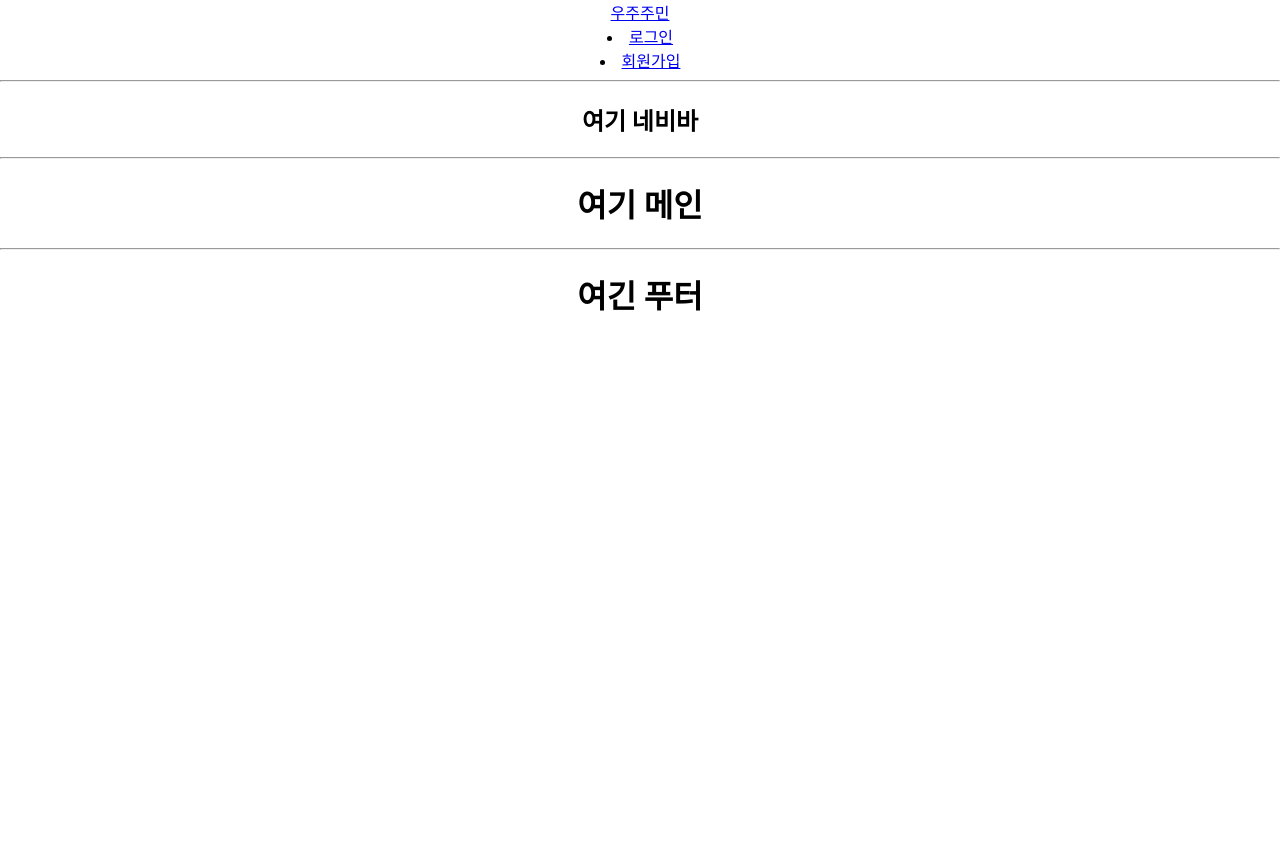
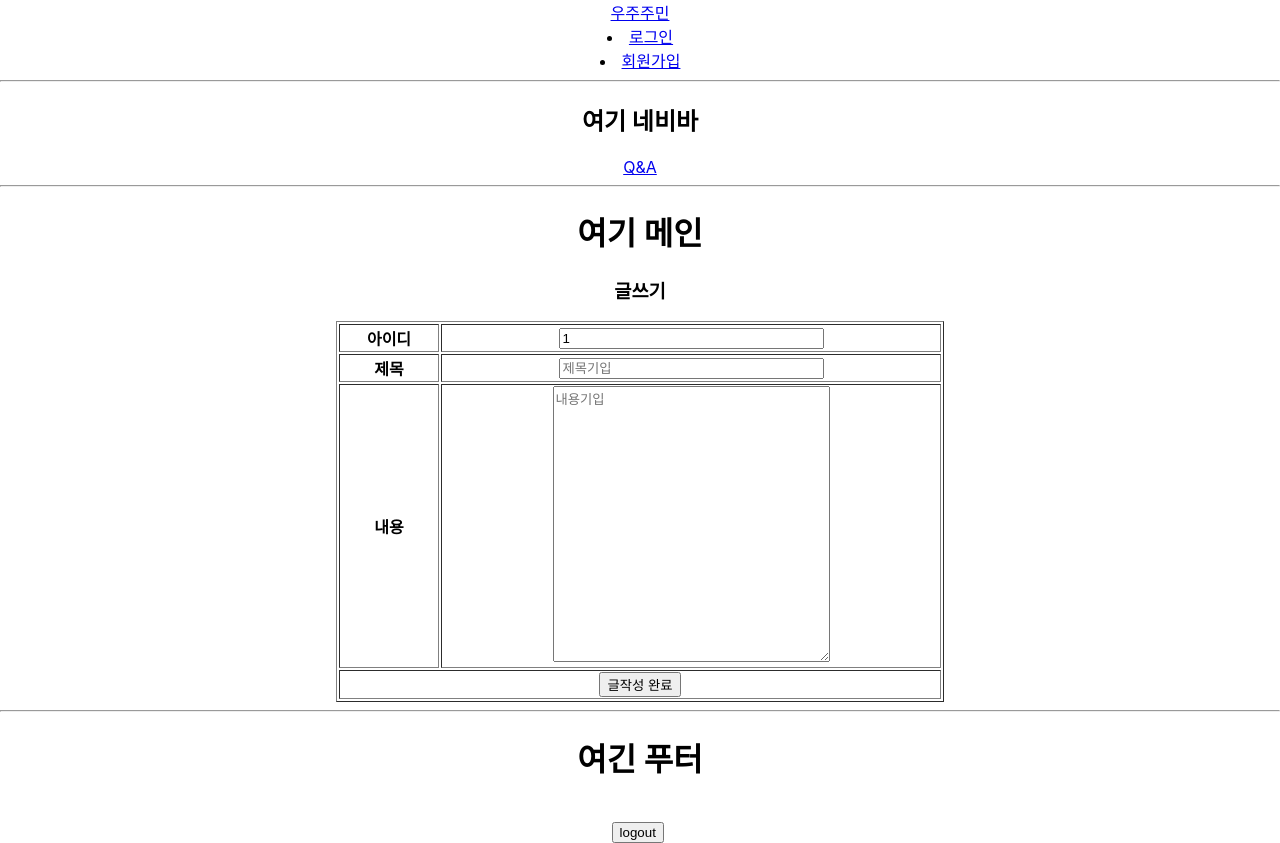
Before and after one commit to rhohye22/WOOJUJUMIN-FRONT, a React (Create React App) app: page /qnawrite in a window 1280 px wide. Before the commit the page ends 800 px from the top, so only its background shows below. Built offline with nearby package versions, Linux system fonts and the light colour scheme; sample sign-in values are in the browser's storage.

Commit message:
Qna관련  페이지 추가

```diff
--- a/src/App.js
+++ b/src/App.js
@@ -4,10 +4,15 @@ import { BrowserRouter, Routes, Route, Link } from "react-router-dom";
 import Login from "./components/login";
 import Main from "./components/main";
 import Regi from "./components/regi";
+import Qnalist from "./components/qna/qnalist";
+import Qnawrite from "./components/qna/qnawrite";
 
 import "./App.css";
 
 function App() {
+  function logout() {
+    localStorage.clear();
+  }
   return (
     <div className="App">
       <BrowserRouter>
@@ -20,30 +25,33 @@ function App() {
             <Link to="/regi">회원가입</Link>
           </li>
         </header>
-        <hr/>
+        <hr />
 
         <nav>
           <h1>여기 네비바</h1>
-
-
+          <Link to="/qnalist">Q&A</Link>
         </nav>
-        <hr/>
+        <hr />
 
         <main>
           <h1>여기 메인</h1>
           <Routes>
-            <Route path="/" element={<Main />} />
+            <Route exact path="/" element={<Main />} />
             <Route path="/login" element={<Login />} />
-            <Route path="regi" element={<Regi />} />
-
-
+            <Route path="/regi" element={<Regi />} />
+            // QNA
+            <Route path="/qnalist" element={<Qnalist />} />
+            <Route path="/qnawrite" element={<Qnawrite />} />
+            //
           </Routes>
         </main>
-        <hr/>
+        <hr />
       </BrowserRouter>
 
       <footer>
         <h1>여긴 푸터</h1>
+        <br />
+        <button onClick={() => logout()}>logout</button>&nbsp;
       </footer>
     </div>
   );
--- a/src/components/login.js
+++ b/src/components/login.js
@@ -9,7 +9,7 @@ function Login() {
   const history = useNavigate();
 
   const [id, setId] = useState("");
-  const [pwd, setPwd] = useState("");
+  const [password, setPassword] = useState("");
 
   const [cookies, setCookies] = useCookies("");
   // checkbox
@@ -28,15 +28,16 @@ function Login() {
   function login() {
     axios
       .post("http://localhost:3000/login", null, {
-        params: { id: id, pwd: pwd },
+        params: { id: id, password: password },
       })
       .then(function (resp) {
         // alert(resp.data);
         if (resp.data !== null && resp.data !== "") {
-          alert(resp.data.name + "님 환영합니다");
+          alert(resp.data.nickname + "님 환영합니다");
+          // alert(JSON.stringify(resp.data));
 
           localStorage.setItem("login", JSON.stringify(resp.data));
-          history("/bbslist");
+          history("/qnalist");
         } else {
           alert("id나 password를 확인하십시오");
         }
@@ -71,8 +72,8 @@ function Login() {
       <br />
       <input
         type="password"
-        value={pwd}
-        onChange={(e) => setPwd(e.target.value)}
+        value={password}
+        onChange={(e) => setPassword(e.target.value)}
         placeholder="패스워드"
       />
       <br />
--- /dev/null
+++ b/src/components/qna/page.css
@@ -0,0 +1,54 @@
+.pagination {
+  display: flex;
+  justify-content: center;
+  margin-top: 15px;
+}
+
+ul {
+  list-style: none;
+  padding: 0;
+}
+
+ul.pagination li {
+  display: inline-block;
+  width: 40px;
+  height: 40px;
+  border: 1px solid #e2e2e2;
+  display: flex;
+  justify-content: center;
+  align-items: center;
+  font-size: 1rem;
+}
+
+ul.pagination li:first-child {
+  border-radius: 5px 0 0 5px;
+}
+
+ul.pagination li:last-child {
+  border-radius: 0 5px 5px 0;
+}
+
+ul.pagination li a {
+  text-decoration: none;
+  color: #337ab7;
+  font-size: 1rem;
+}
+
+ul.pagination li.active a {
+  color: white;
+}
+
+ul.pagination li.active {
+  background-color: #337ab7;
+}
+
+ul.pagination li a:hover,
+ul.pagination li a.active {
+  color: blue;
+}
+
+.page-selection {
+  width: 48px;
+  height: 30px;
+  color: #337ab7;
+}
--- /dev/null
+++ b/src/components/qna/qnalist.js
@@ -0,0 +1,113 @@
+import React, { useEffect, useState } from "react";
+import axios from "axios";
+import Pagination from "react-js-pagination";
+import { useNavigate } from "react-router-dom";
+import { BrowserRouter, Routes, Route, Link } from "react-router-dom";
+
+import "./page.css";
+
+function Qnalist() {
+  const [id, setId] = useState("");
+  const [nickname, setNickname] = useState("");
+
+  const navigate = useNavigate();
+
+  useEffect(() => {
+    const isLogin = localStorage.getItem("login");
+    if (isLogin == null) {
+      alert("로그인해 주십시오");
+      navigate("/login"); // 로그인 페이지로 이동
+    } else {
+      let login = JSON.parse(localStorage.getItem("login"));
+      setId(login.id);
+      setNickname(login.nickname);
+    }
+  }, [navigate]);
+
+  const [logState, setLogState] = useState();
+  const [qnalist, setQnalist] = useState([]);
+
+  // paging
+  const [page, setPage] = useState(1);
+  const [totalCnt, setTotalCnt] = useState(0);
+
+  function getQnalist(page) {
+    axios
+      .get("http://localhost:3000/qnalist", { params: { id: id } })
+      .then(function (resp) {
+        // console.log(resp.data);
+        // alert(JSON.stringify(resp.data[0]));
+
+        setQnalist(resp.data.list);
+        setTotalCnt(resp.data.cnt);
+      })
+      .catch(function (err) {
+        alert(err);
+      });
+  }
+  function pageChange(page) {
+    setPage(page);
+    getQnalist(page - 1);
+  }
+
+  useEffect(function () {
+    getQnalist(0);
+  }, []);
+  return (
+    <div>
+      <h2>게시판</h2>
+
+      <br />
+
+      <table border="1" align="center">
+        <colgroup>
+          <col width="70" />
+          <col width="600" />
+          <col width="100" />
+        </colgroup>
+        <thead>
+          <tr>
+            <th>번호</th>
+            <th>제목</th>
+            <th>작성자</th>
+          </tr>
+        </thead>
+        <tbody>
+          {qnalist == null ? (
+            <td colSpan={3}>작성된 문의글이 없습니다</td>
+          ) : (
+            qnalist.map(function (qna, i) {
+              return (
+                <tr key={i}>
+                  <td>{i + 1}</td>
+                  <td align="left">
+                    <Link to={`/qnadetail/${qna.qnaSeq}`}>{qna.title}</Link>
+                  </td>
+                  <td>{qna.id}</td>
+                </tr>
+              );
+            })
+          )}
+        </tbody>
+      </table>
+
+      <br />
+
+      <Pagination
+        activePage={page}
+        itemsCountPerPage={10}
+        totalItemsCount={totalCnt}
+        pageRangeDisplayed={5}
+        prevPageText={"이전"}
+        nextPageText={"다음"}
+        onChange={pageChange}
+      />
+
+      <br />
+
+      <Link to="/qnawrite">글쓰기</Link>
+    </div>
+  );
+}
+
+export default Qnalist;
--- /dev/null
+++ b/src/components/qna/qnawrite.js
@@ -0,0 +1,104 @@
+import React, { useEffect, useState } from "react";
+import { useNavigate } from "react-router-dom";
+import axios from "axios";
+
+function Qnawrite() {
+  let navigate = useNavigate();
+
+  const [id, setId] = useState("");
+  const [title, setTitle] = useState("");
+  const [content, setContent] = useState("");
+
+  const writeQna = () => {
+    if (title === undefined || title.trim() === "") {
+      alert("제목을 입력해 주십시오");
+      return;
+    }
+
+    axios
+      .post("http://localhost:3000/qnawrite", null, {
+        params: { id: id, title: title, content: content },
+      })
+      .then((res) => {
+        console.log(res.data);
+        if (res.data === "YES") {
+          alert("성공적으로 등록되었습니다");
+          navigate("/qnalist"); // qnalist 이동
+        } else {
+          alert("등록되지 않았습니다");
+        }
+      })
+      .catch(function (err) {
+        alert(err);
+      });
+  };
+
+  useEffect(function () {
+    let login = JSON.parse(localStorage.getItem("login"));
+    setId(login.id);
+  }, []);
+
+  return (
+    <div>
+      <h3>글쓰기</h3>
+
+      <table align="center" border="1">
+        <colgroup>
+          <col width="100px" />
+          <col width="500px" />
+        </colgroup>
+        <tbody>
+          <tr>
+            <th>아이디</th>
+            <td>
+              <input
+                type="text"
+                value={id}
+                size="30"
+                onChange={(e) => setId(e.target.value)}
+                className="form-control form-control-lg"
+              />
+            </td>
+          </tr>
+          <tr>
+            <th>제목</th>
+            <td>
+              <input
+                type="text"
+                value={title}
+                size="30"
+                onChange={(e) => setTitle(e.target.value)}
+                placeholder="제목기입"
+              />
+            </td>
+          </tr>
+          <tr>
+            <th>내용</th>
+            <td>
+              <textarea
+                rows="18"
+                value={content}
+                cols="32"
+                onChange={(e) => setContent(e.target.value)}
+                placeholder="내용기입"
+              ></textarea>
+            </td>
+          </tr>
+          <tr>
+            <td colSpan="2">
+              <button
+                type="button"
+                onClick={() => writeQna()}
+                className="btn btn-primary"
+              >
+                글작성 완료
+              </button>
+            </td>
+          </tr>
+        </tbody>
+      </table>
+    </div>
+  );
+}
+
+export default Qnawrite;
```
Also changed, not shown: src/components/qna/qnadetail.js (added).
